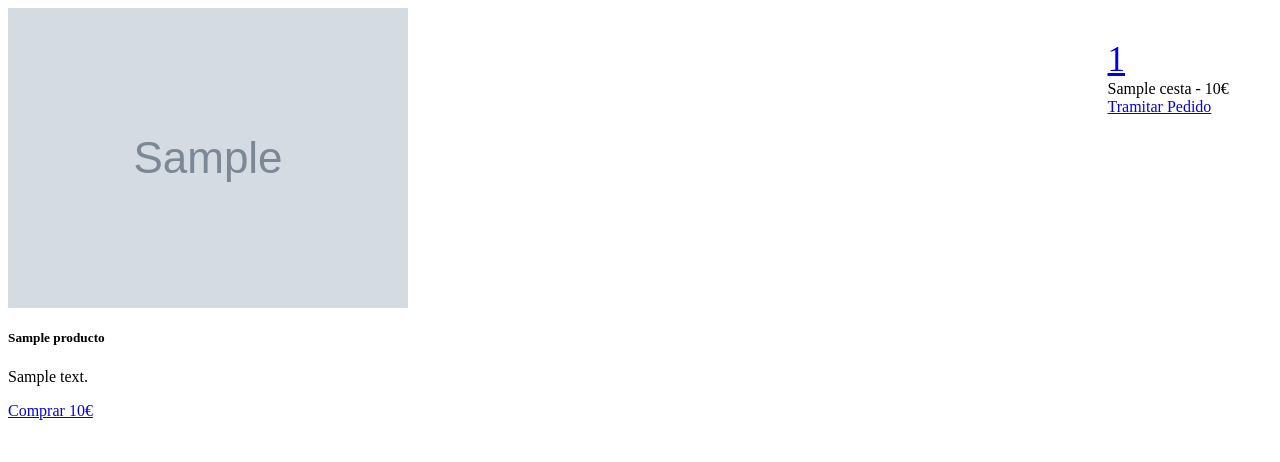
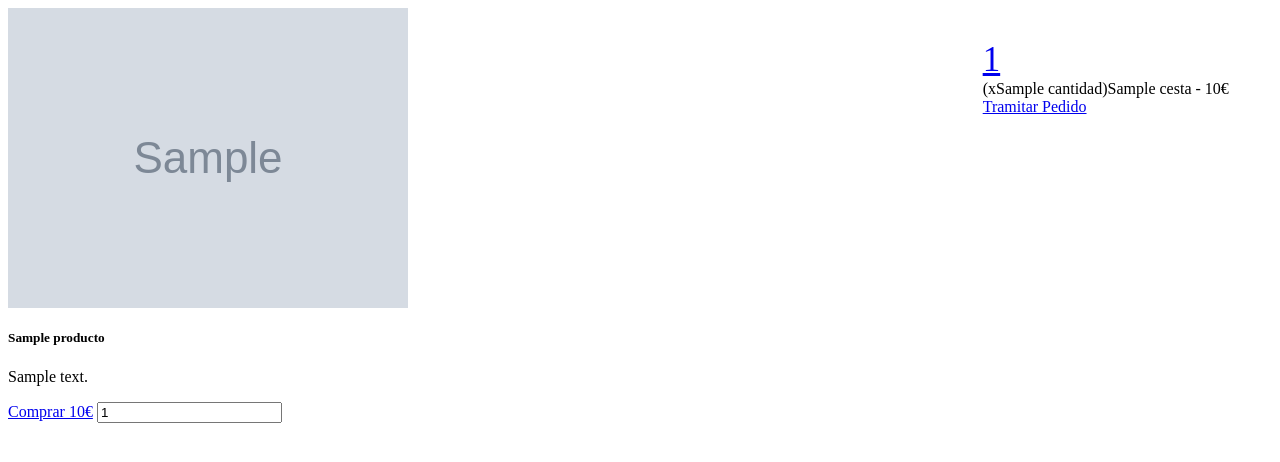
Before and after one commit to AlberHanibal/Servidor, a PHP site: template tienda/view/listado.phtml in a window 1280 px wide. Shown: the top 462 px of the page. Run offline with PHP 8.4, Linux system fonts and the light colour scheme; the template is opened without the code that fills it: most values are stand-ins (such as "Sample title", 1, 10 or a date in 2020); grey boxes marked "Sample" are stand-in pictures.

Commit message:
Productos y cesta con cantidades

```diff
--- a/tienda/controller/ApiController.php
+++ b/tienda/controller/ApiController.php
@@ -7,11 +7,11 @@ use model\OrmProducto;
 
 class ApiController extends Controller
 {
-    function annadirProducto($id_producto) {
+    function annadirProducto($id_producto, $cantidad) {
         header('Content-type: application/json');
         // prodria enviarle un objeto cesta cuando meta cantidad
-        (new OrmCesta)->annadirProducto(session_id(), $id_producto);
-        $data["productoAnnadido"] = (new OrmProducto)->obtenerProducto($id_producto);
+        $bd = (new OrmCesta)->annadirProducto(session_id(), $id_producto, $cantidad);
+        $data["cesta"] = (new OrmCesta)->obtenerCesta(session_id());
         $data["numArticulos"] = (new OrmCesta)->numProductosCesta(session_id());
         echo json_encode($data);
     }
--- a/tienda/controller/CestaController.php
+++ b/tienda/controller/CestaController.php
@@ -8,5 +8,9 @@ use dawfony\Ti;
 
 class CestaController extends Controller
 {
+    function pedido() {
+        $title = "Pedido";
+        $cesta = (new OrmCesta)->obtenerCesta(session_id());
 
+    }
 }
--- a/tienda/index.php
+++ b/tienda/index.php
@@ -8,6 +8,8 @@ session_start();
 
 Macaw::get($URL_PATH . '/', "controller\ProductoController@listado");
 
-Macaw::get($URL_PATH . '/api/comprar/(:num)', "controller\ApiController@annadirProducto");
+Macaw::get($URL_PATH . '/api/comprar/(:num)/(:num)', "controller\ApiController@annadirProducto");
+
+Macaw::get($URL_PATH . '/pedido', "controller\CestaController@pedido");
 
 Macaw::dispatch();
--- a/tienda/js/comprar.js
+++ b/tienda/js/comprar.js
@@ -1,10 +1,15 @@
 function comprar(id_producto) {
-    fetch(URL_PATH + "/api/comprar/" + id_producto)
+    cantidad = $('#' + id_producto).val();
+    fetch(URL_PATH + "/api/comprar/" + id_producto + "/" + cantidad)
         .then((res) => res.json())
         .then((res) => {
             // actualizar numero carrito y mostrar o ejecutar animacion del carro
             $('#numArticulos').text(" " + res.numArticulos);
-            $('#contenedorProductos').append("<div>" + res.productoAnnadido.nombre + " - " + res.productoAnnadido.precio + "€</div >");
+            $('#contenedorProductos div').remove();
+            for (const producto of res.cesta) {
+                $('#contenedorProductos').prepend("<div>(x" + producto.cantidad + ")" + producto.nombre + " - " + producto.precio + "€</div >");
+            }
+
             $('#contenedorProductos').show("fast").delay(5000).hide("slow");
 
         })
--- a/tienda/view/listado.phtml
+++ b/tienda/view/listado.phtml
@@ -28,6 +28,7 @@ Ti::extend("view/main.phtml"); ?>
             </div>
             <div class="card-footer bg-transparent border-success">
                 <a href="javascript:void(0)" onclick="comprar(<?= $producto->id_producto ?>)" class="btn btn-outline-success">Comprar <?= $producto->precio ?>€</a>
+                <input type="number" id="<?= $producto->id_producto ?>" min="1" value="1">
             </div>
         </div>
     <?php endforeach ?>
@@ -42,10 +43,10 @@ Ti::extend("view/main.phtml"); ?>
     <div id="contenedorProductos">
         <?php foreach ($cesta as $producto) : ?>
             <div>
-                <?= $producto->nombre ?> - <?= $producto->precio ?>€
+                (x<?= $producto->cantidad ?>)<?= $producto->nombre ?> - <?= $producto->precio ?>€
             </div>
         <?php endforeach ?>
-        <a href="#" class="btn btn-success">Tramitar Pedido</a>
+        <a href="<?= $URL_PATH ?>/tramitarPedido" class="btn btn-success">Tramitar Pedido</a>
     </div>
 </div>
 
```
Also changed, not shown: tienda/model/OrmCesta.php (+9 -4 lines).
